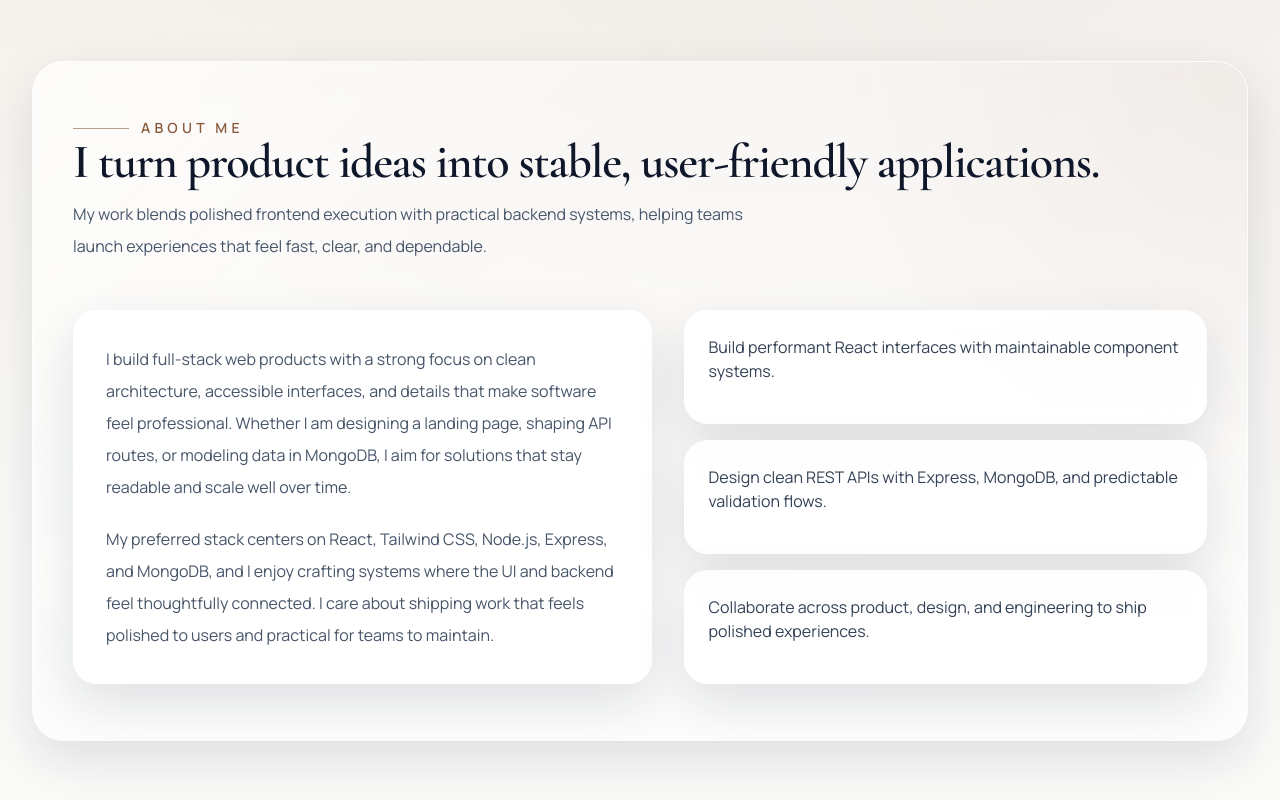
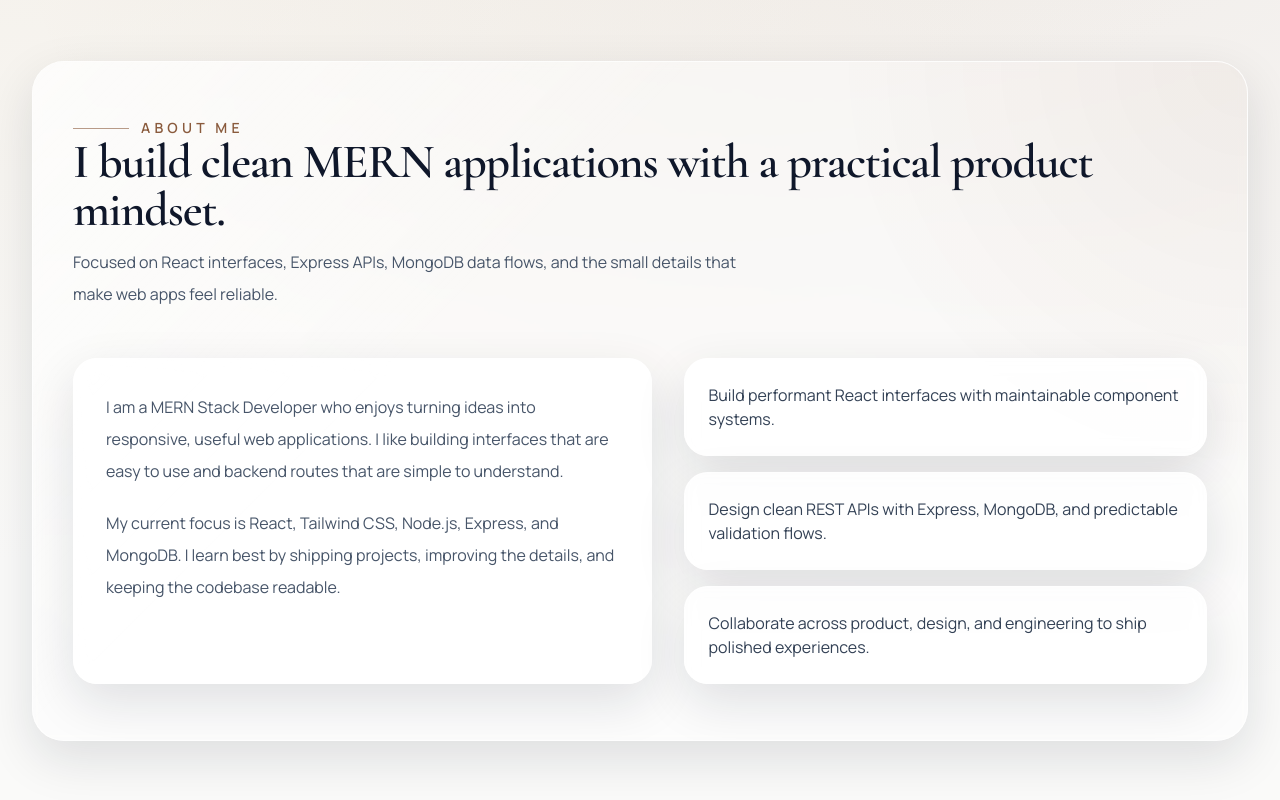
Before and after one commit to manishwashimkar/portfolio, a React (Vite) app in the folder frontend/: page / in a window 1280 px wide. Shown: the part 988-1788 px from the top of the page. Built offline with nearby package versions, Linux system fonts and the light colour scheme; no server answers.

Commit message:
changed description for simplicity

```diff
--- a/frontend/src/components/sections/AboutSection.jsx
+++ b/frontend/src/components/sections/AboutSection.jsx
@@ -9,8 +9,8 @@ const AboutSection = () => (
       <div className="section-frame">
         <SectionHeading
           eyebrow="About Me"
-          title="I turn product ideas into stable, user-friendly applications."
-          description="My work blends polished frontend execution with practical backend systems, helping teams launch experiences that feel fast, clear, and dependable."
+          title="I build clean MERN applications with a practical product mindset."
+          description="Focused on React interfaces, Express APIs, MongoDB data flows, and the small details that make web apps feel reliable."
         />
 
         <div className="mt-10 grid gap-6 sm:mt-12 sm:gap-8 lg:grid-cols-[1.05fr_0.95fr]">
@@ -22,15 +22,13 @@ const AboutSection = () => (
             transition={{ duration: 0.5 }}
           >
             <p className="text-sm leading-7 text-slate-600 dark:text-slate-300 sm:text-base sm:leading-8">
-              I build full-stack web products with a strong focus on clean architecture, accessible
-              interfaces, and details that make software feel professional. Whether I am designing a
-              landing page, shaping API routes, or modeling data in MongoDB, I aim for solutions that
-              stay readable and scale well over time.
+              I am a MERN Stack Developer who enjoys turning ideas into responsive, useful web
+              applications. I like building interfaces that are easy to use and backend routes that
+              are simple to understand.
             </p>
             <p className="mt-4 text-sm leading-7 text-slate-600 dark:text-slate-300 sm:mt-5 sm:text-base sm:leading-8">
-              My preferred stack centers on React, Tailwind CSS, Node.js, Express, and MongoDB, and I
-              enjoy crafting systems where the UI and backend feel thoughtfully connected. I care about
-              shipping work that feels polished to users and practical for teams to maintain.
+              My current focus is React, Tailwind CSS, Node.js, Express, and MongoDB. I learn best by
+              shipping projects, improving the details, and keeping the codebase readable.
             </p>
           </motion.div>
 
```
